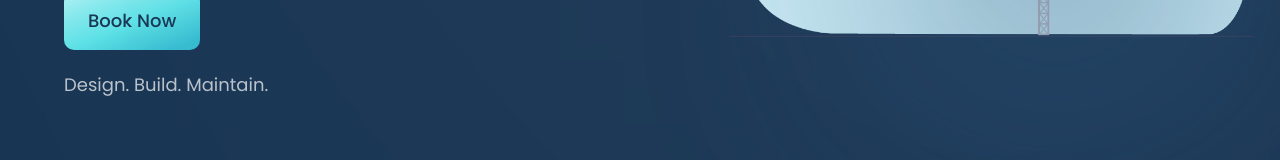
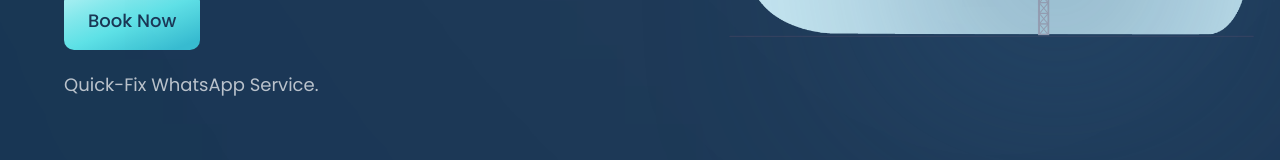
Before and after one commit to tanujdevops/fixaltest, a React (Vite) app: page / in a window 1280 px wide. Shown: the part 588-748 px from the top of the page. Built offline with nearby package versions, Linux system fonts and the light colour scheme.

Commit message:
Updated Home page Slogan

```diff
--- a/src/components/Hero.jsx
+++ b/src/components/Hero.jsx
@@ -40,7 +40,7 @@
 
           <p className={`${styles.paragraph} max-w-[470px] mt-5`}>
 
-          Design. Build. Maintain.
+          Quick-Fix WhatsApp Service.
 
           </p>
 
```
